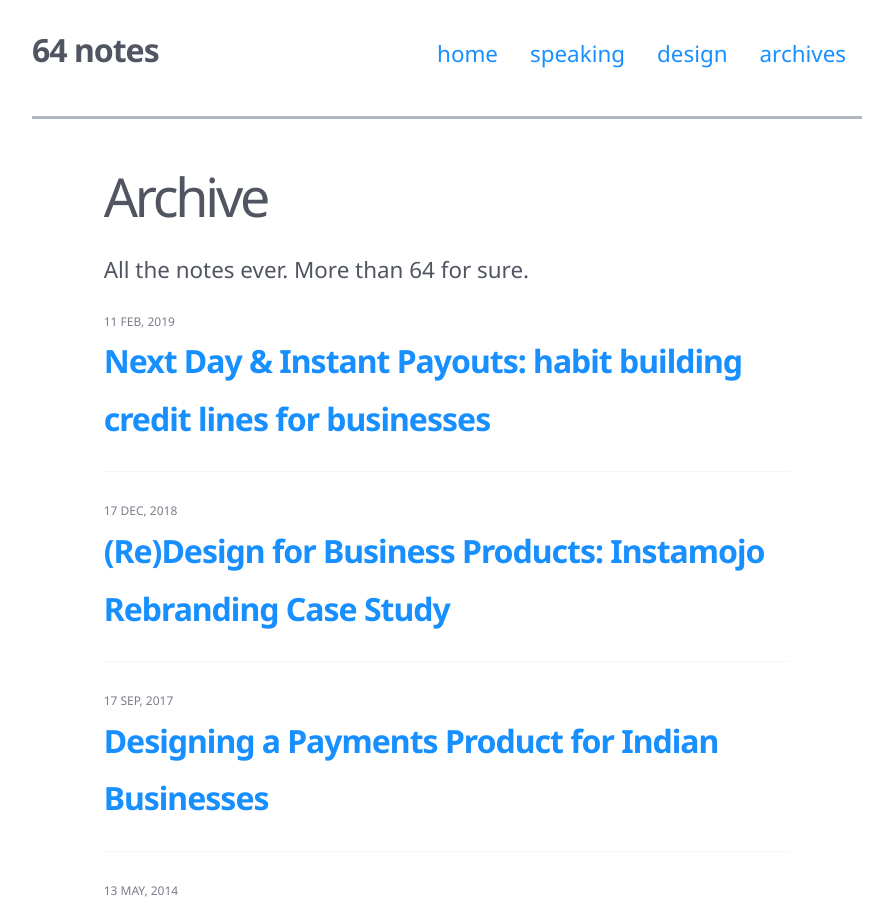
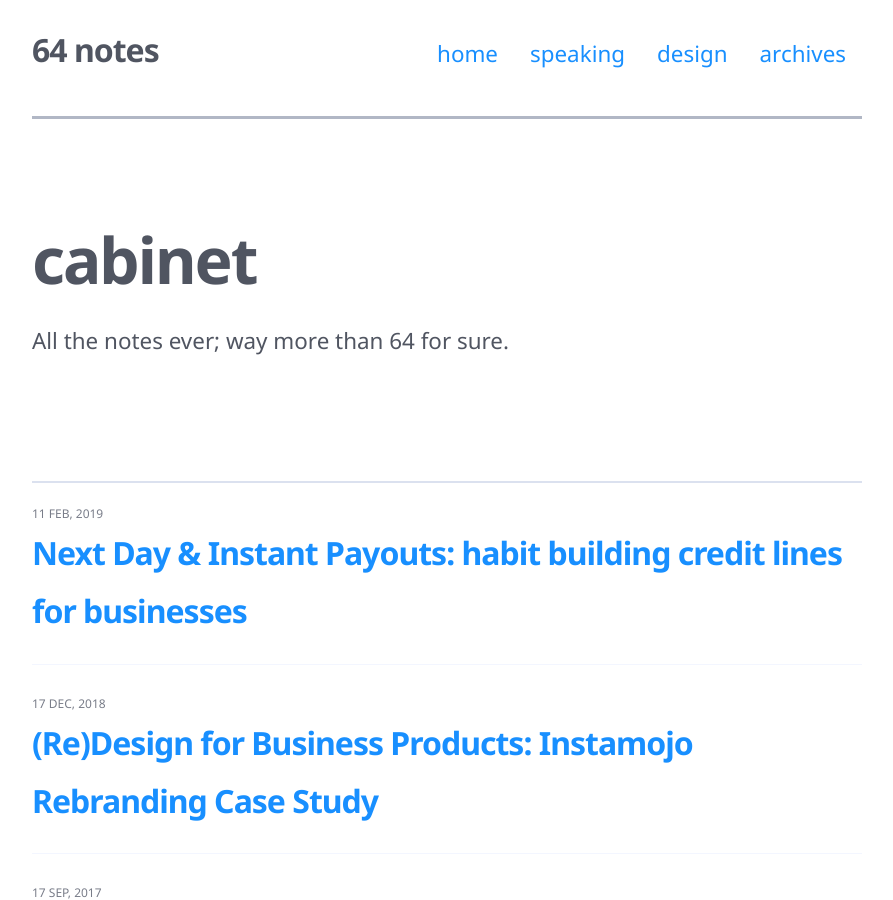
Before and after one commit to 64Notes/64notes.com, a Jekyll site: the page built from archives.html, in a window 1280 px wide and 900 px high. Shown: the whole window, without its empty margins (193-1086 px from the left). Built offline with Jekyll 4.4.1, drawn with Linux system fonts in a browser that asks for light colours; comment, search, counter and statistics services are not loaded.

Commit message:
Update archives

```diff
--- /dev/null
+++ b/_includes/components/archives_introduction.html
@@ -0,0 +1,12 @@
+<div id="hero_area" class="grid-container">
+  <div class="grid-x grid-margin-x">
+    <div class="[ cell small-12 ]" id="hero">
+      <h1 class="headline">{{ page.title }}</h1>
+      <p class="subheader-1">
+        All the notes ever; way more than 64 for sure.
+      </p>
+    </div>
+  </div>
+
+  <hr class="divider-2">
+</div>
--- a/archives.html
+++ b/archives.html
@@ -1,20 +1,22 @@
 ---
-layout: page
-title: Archive
+layout: base
+title: Cabinet
 slug: archives
 ---
-<p>
-  All the notes ever. More than 64 for sure.
-</p>
+{% include components/archives_introduction.html %}
+
+<div id="intro_area_2" class="grid-container">
+  <div class="grid-x grid-margin-x">
+    <div class="[ cell small-12 ]">
       <ul class="posts-list">
         {% assign posts = site.posts | exclude_post_category: 'speaking' %}
-
         {% for post in posts %}
         <li class="post" style="margin-bottom: 32px;">
-
           {% include posts/post-list-item.html %}
           <hr class="divider-1-off-white">
-
         </li>
         {% endfor %}
       </ul>
+    </div>
+  </div>
+</div>
```
Lines whose indentation alone changed are shown as unchanged.
